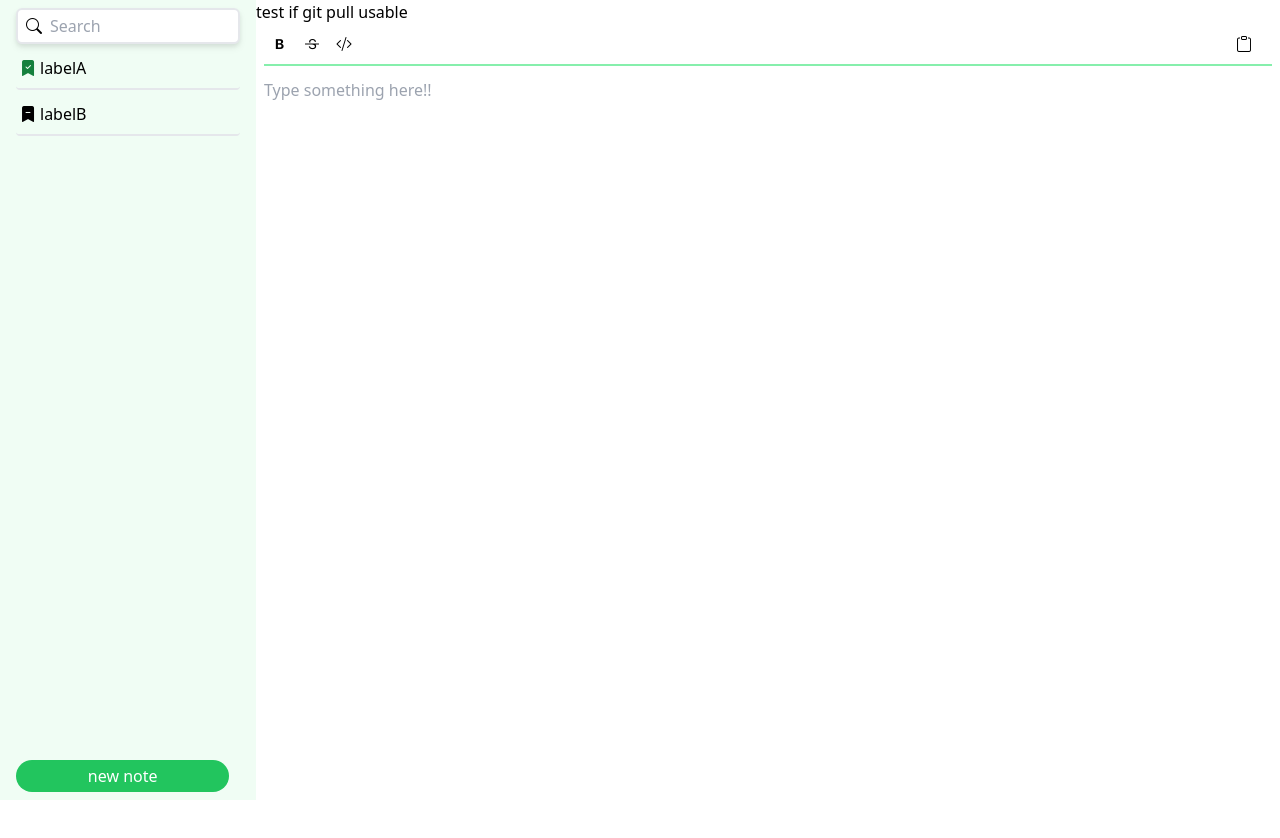
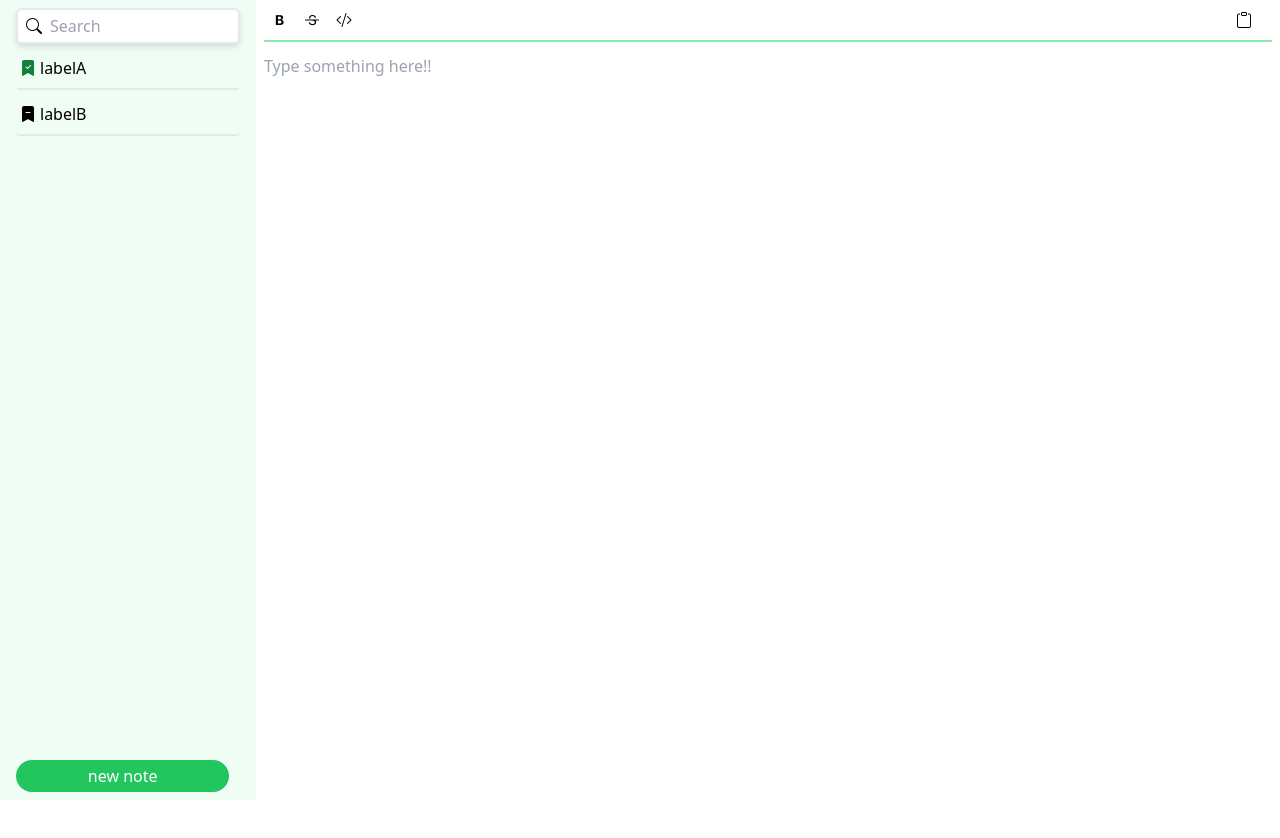
Before and after one commit to dannyho8888/dunote, a website: page src/index.html in a window 1280 px wide. Drawn offline with nearby package versions, Linux system fonts and the light colour scheme.

Commit message:
finished testing git pull

```diff
--- a/src/index.html
+++ b/src/index.html
@@ -31,7 +31,6 @@
 
   <!--  textarea -->
   <div class="group col-span-4 bg-white">
-    <div>test if git pull usable</div>
     <div class="flex m-2 border-b-2 border-green-300 pb-2 items-center">
       <i class="bi bi-type-bold px-2 hover:bg-slate-200 rounded-lg transition-all duration-500 cursor-pointer"></i>
       <i class="bi bi-type-strikethrough px-2 hover:bg-slate-200 rounded-lg transition-all duration-500 cursor-pointer"></i>
```
